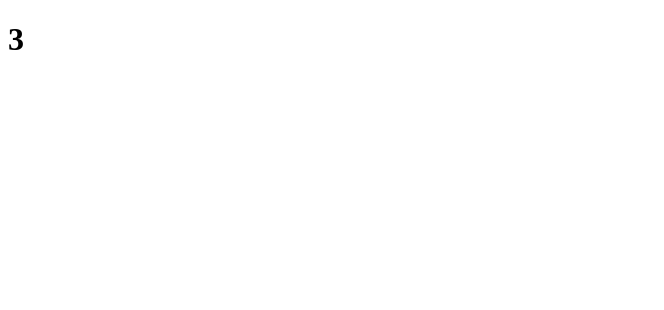
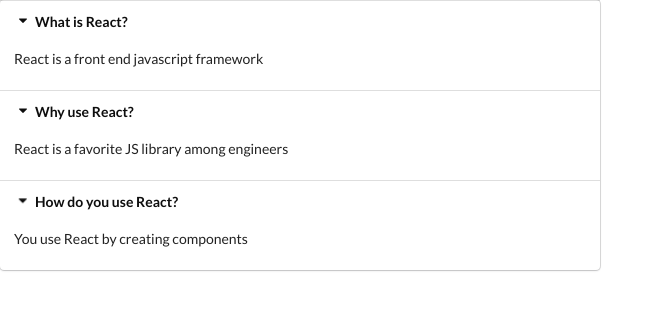
Before and after one commit to swapnilhota/widgets-app, a React (Create React App) app: page / in a window 1280 px wide. Shown: the top 310 px of the page, without its empty margins (0-664 px from the left). Built offline with nearby package versions, Linux system fonts and the light colour scheme.

Commit message:
mapped items into accordion

```diff
--- a/public/index.html
+++ b/public/index.html
@@ -1,14 +1,15 @@
 <!DOCTYPE html>
 <html lang="en">
+
 <head>
   <meta charset="utf-8" />
   <link rel="icon" href="%PUBLIC_URL%/favicon.ico" />
   <meta name="viewport" content="width=device-width, initial-scale=1" />
   <meta name="theme-color" content="#000000" />
-    <meta
-      name="description"
-      content="Web site created using create-react-app"
-    />
+  <link rel="stylesheet" href="https://cdnjs.cloudflare.com/ajax/libs/semantic-ui/2.4.1/semantic.min.css"
+    integrity="sha512-8bHTC73gkZ7rZ7vpqUQThUDhqcNFyYi2xgDgPDHc+GXVGHXq+xPjynxIopALmOPqzo9JZj0k6OqqewdGO3EsrQ=="
+    crossorigin="anonymous" />
+  <meta name="description" content="Web site created using create-react-app" />
   <link rel="apple-touch-icon" href="%PUBLIC_URL%/logo192.png" />
   <!--
       manifest.json provides metadata used when your web app is installed on a
@@ -26,6 +27,7 @@
     -->
   <title>React App</title>
 </head>
+
 <body>
   <noscript>You need to enable JavaScript to run this app.</noscript>
   <div id="root"></div>
@@ -40,4 +42,5 @@
       To create a production bundle, use `npm run build` or `yarn build`.
     -->
 </body>
+
 </html>
--- a/src/components/Accordion.js
+++ b/src/components/Accordion.js
@@ -1,8 +1,25 @@
 import React from 'react';
 
 const Accordion = ({ items }) => {
+
+    const renderedItems = items.map((item) => {
+        return (
+            <div key={item.title}>
+                <div className="title active">
+                    <i className="dropdown icon"></i>
+                    {item.title}
+                </div>
+                <div className="content active">
+                    <p>{item.content}</p>
+                </div>
+            </div>
+        );
+    });
+
     return (
-        <h1>{items.length}</h1>
+        <div className="ui styled accordion">
+            {renderedItems}
+        </div>
     );
 }
 
```
Lines whose indentation alone changed are shown as unchanged.
